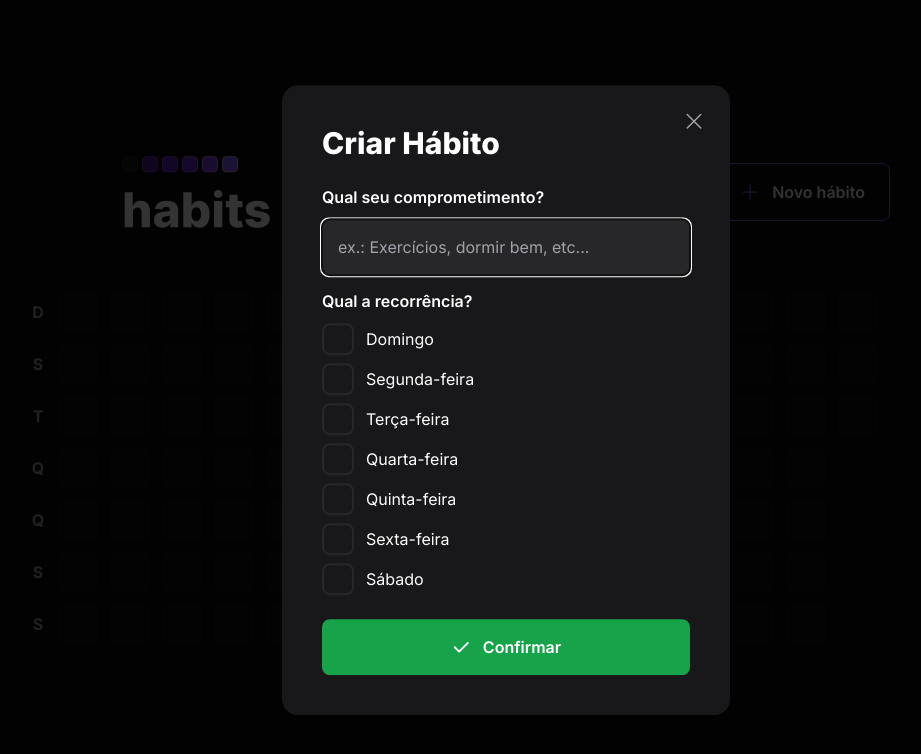
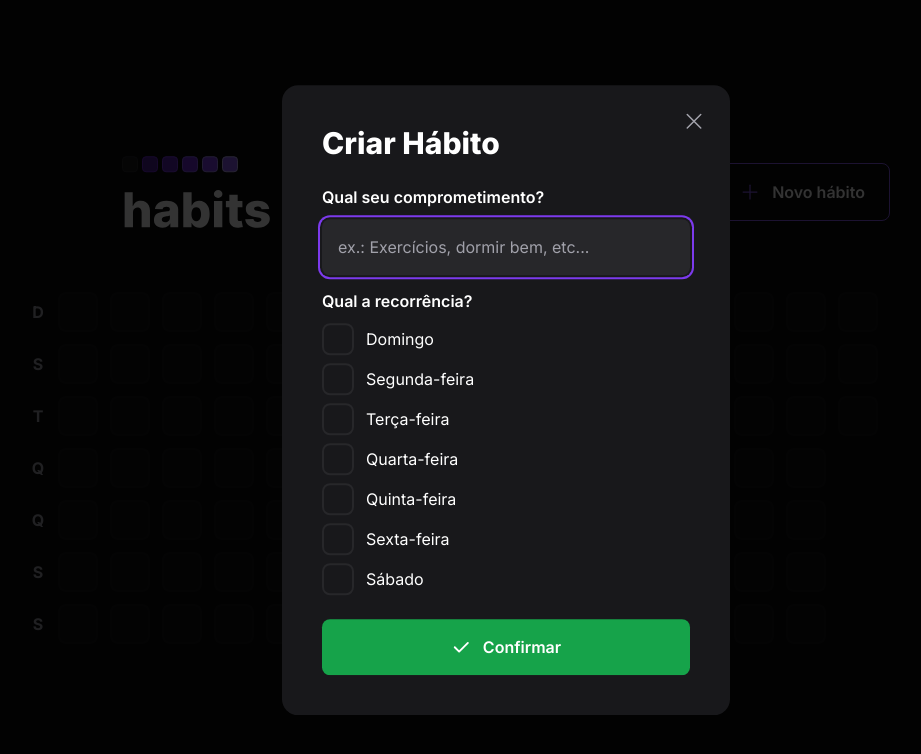
Before and after one commit to luizsmatos/habits-web, a React (Vite) app: page / in a window 1280 px wide. Both pictures are taken after a click on the button "Novo hábito". Shown: the top 754 px of the page, without its empty margins (134-1055 px from the left). Built offline with nearby package versions, Linux system fonts and the light colour scheme; no server answers.

Commit message:
style(NewHabitForm): add focus

```diff
--- a/src/components/NewHabitForm.tsx
+++ b/src/components/NewHabitForm.tsx
@@ -55,7 +55,7 @@ export function NewHabitForm() {
         type='text'
         id='title'
         placeholder='ex.: Exercícios, dormir bem, etc...'
-        className='p-4 rounded-lg mt-3 bg-zinc-800 text-white placeholder:text-zinc-400'
+        className='p-4 rounded-lg mt-3 bg-zinc-800 text-white placeholder:text-zinc-400 focus:outline-none focus:ring-2 focus:ring-violet-600 focus:ring-offset-2 focus:ring-offset-zinc-900'
         autoFocus
         value={title}
         onChange={(event) => setTitle(event.target.value)}
@@ -79,7 +79,7 @@ export function NewHabitForm() {
 
       <button
         type='submit'
-        className='mt-6 rounded-lg p-4 flex items-center justify-center gap-3 font-semibold bg-green-600 hover:bg-green-500'
+        className='mt-6 rounded-lg p-4 flex items-center justify-center gap-3 font-semibold bg-green-600 hover:bg-green-500 transition-colors focus:outline-none focus:ring-2 focus:ring-green-600 focus:ring-offset-2 focus:ring-offset-zinc-900'
       >
         <Check size={20} weight='bold' />
         Confirmar
```
